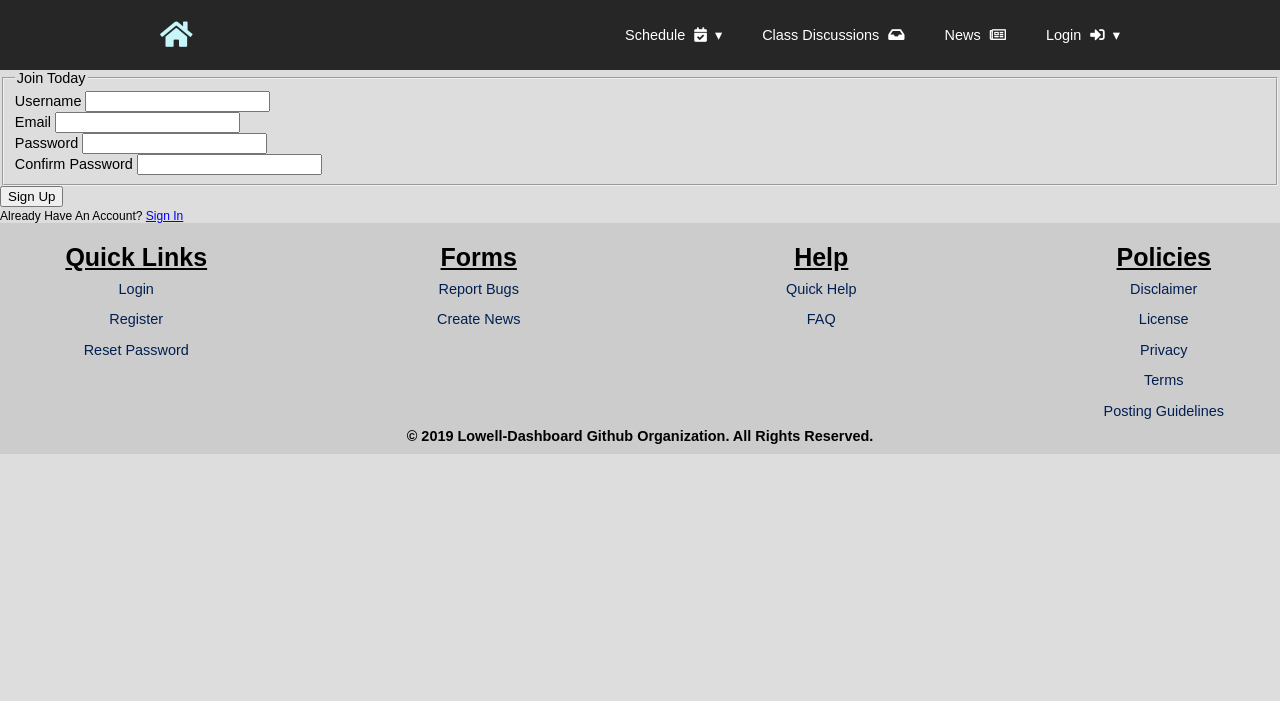
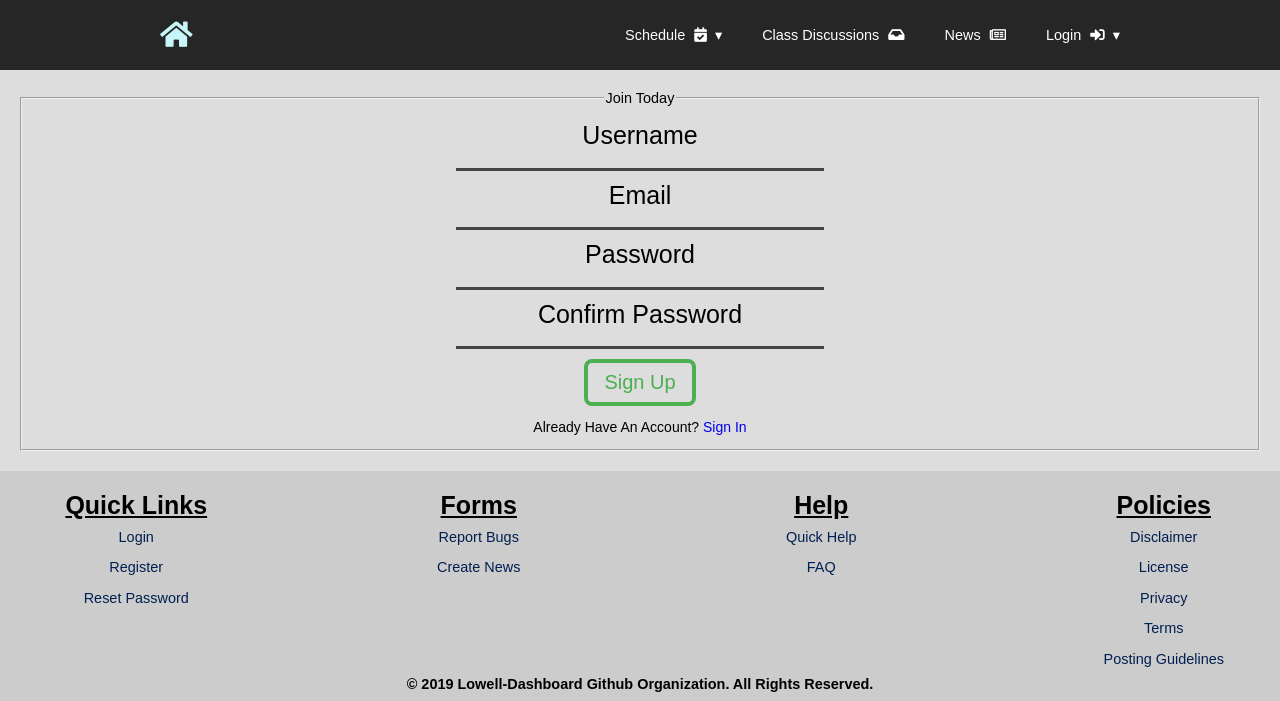
Before and after one commit to lowell-dev-club/lowell-dashboard, a Flask app: page /register in a window 1280 px wide. Shown: the top 701 px of the page. Run offline with Flask 2, Linux system fonts and the light colour scheme; some libraries are stand-ins or nearby versions.

Commit message:
add css to registration form

```diff
--- a/lowell-dashboard/app/templates/register.html
+++ b/lowell-dashboard/app/templates/register.html
@@ -1,6 +1,11 @@
 {% extends "base.html" %}
 
 {% block title %}Register{% endblock %}
+
+{% block head_css %}
+	<link rel="stylesheet" type="text/css" href={{ url_for('static', filename='css/form.css') }}>
+	<link rel="stylesheet" type="text/css" href={{ url_for('static', filename='css/login.css') }}>
+{% endblock %}
 
 {% block head_meta %}
     <meta name="description" content="Lowell Dashboard register">
@@ -14,11 +19,10 @@
 			<fieldset>
 				<legend>Join Today</legend>
 				<div class="form-group">
-					<!-- Uncomment to add css to form -->
-					<!-- {{ form.username.label(class="form-label-css") }} -->
+					{{ form.username.label(class="form-label-css") }}
 					<!-- {{ form.username(class="form-field-css") }} -->
-					{{ form.username.label() }}
-
+					<!-- Uncomment to remove css from form -->
+					<!-- {{ form.username.label() }} -->
 					{% if form.username.errors %}
                         {{ form.username(class="form-control form-control-lg is-invalid") }}
                         <div class="invalid-feedback">
@@ -27,14 +31,15 @@
                             {% endfor %}
                         </div>
                     {% else %}
+                   		<br>
                         {{ form.username() }}
                     {% endif %}
 				</div>
 				<div class="form-group">
-					<!-- Uncomment to add css to form -->
-					<!-- {{ form.username.label(class="form-label-css") }} -->
-					<!-- {{ form.username(class="form-field-css") }} -->
-					{{ form.email.label() }}
+					{{ form.email.label(class="form-label-css") }}
+					<!-- {{ form.email(class="form-field-css") }} -->
+					<!-- Uncomment to remove css from form -->
+					<!-- {{ form.email.label() }} -->
 					{% if form.email.errors %}
                         {{ form.email(class="form-control form-control-lg is-invalid") }}
                         <div class="invalid-feedback">
@@ -43,14 +48,15 @@
                             {% endfor %}
                         </div>
                     {% else %}
+                    	<br>
                         {{ form.email() }}
                     {% endif %}
 				</div>
 				<div class="form-group">
-					<!-- Uncomment to add css to form -->
-					<!-- {{ form.username.label(class="form-label-css") }} -->
-					<!-- {{ form.username(class="form-field-css") }} -->
-					{{ form.password.label() }}
+					{{ form.password.label(class="form-label-css") }}
+					<!-- {{ form.password(class="form-field-css") }} -->
+					<!-- Uncomment to remove css from form -->
+					<!-- {{ form.password.label() }} -->
 					{% if form.password.errors %}
                         {{ form.password(class="form-control form-control-lg is-invalid") }}
                         <div class="invalid-feedback">
@@ -59,14 +65,15 @@
                             {% endfor %}
                         </div>
                     {% else %}
+                    	<br>
                         {{ form.password() }}
                     {% endif %}
 				</div>
 				<div class="form-group">
-					<!-- Uncomment to add css to form -->
-					<!-- {{ form.username.label(class="form-label-css") }} -->
-					<!-- {{ form.username(class="form-field-css") }} -->
-					{{ form.confirm_password.label() }}
+					{{ form.confirm_password.label(class="form-label-css") }}
+					<!-- {{ form.confirm_password(class="form-field-css") }} -->
+					<!-- Uncomment to remove css from form -->
+					<!-- {{ form.confirm_password.label() }} -->
 					{% if form.confirm_password.errors %}
                         {{ form.confirm_password(class="form-control form-control-lg is-invalid") }}
                         <div class="invalid-feedback">
@@ -75,22 +82,18 @@
                             {% endfor %}
                         </div>
                     {% else %}
+                    	<br>
                         {{ form.confirm_password() }}
                     {% endif %}
 				</div>
 				<div class="form-group">
 					{{ form.recaptcha }}
 				</div>
+				<div class="form-group">
+					{{ form.submit() }}
+				</div>
+				<p class="extra">Already Have An Account? <a href="{{ url_for('login') }}" class="extra-link"> Sign In</a></p>
 			</fieldset>
-			<div class="form-group">
-				{{ form.submit() }}
-			</div>
 		</form>
 	</div>
-	<div class="">
-		<small>
-			<!-- Get the url path for the function login -->
-			Already Have An Account? <a href="{{ url_for('login') }}"> Sign In</a>
-		</small>
-	</div>
 {% endblock %}
```
